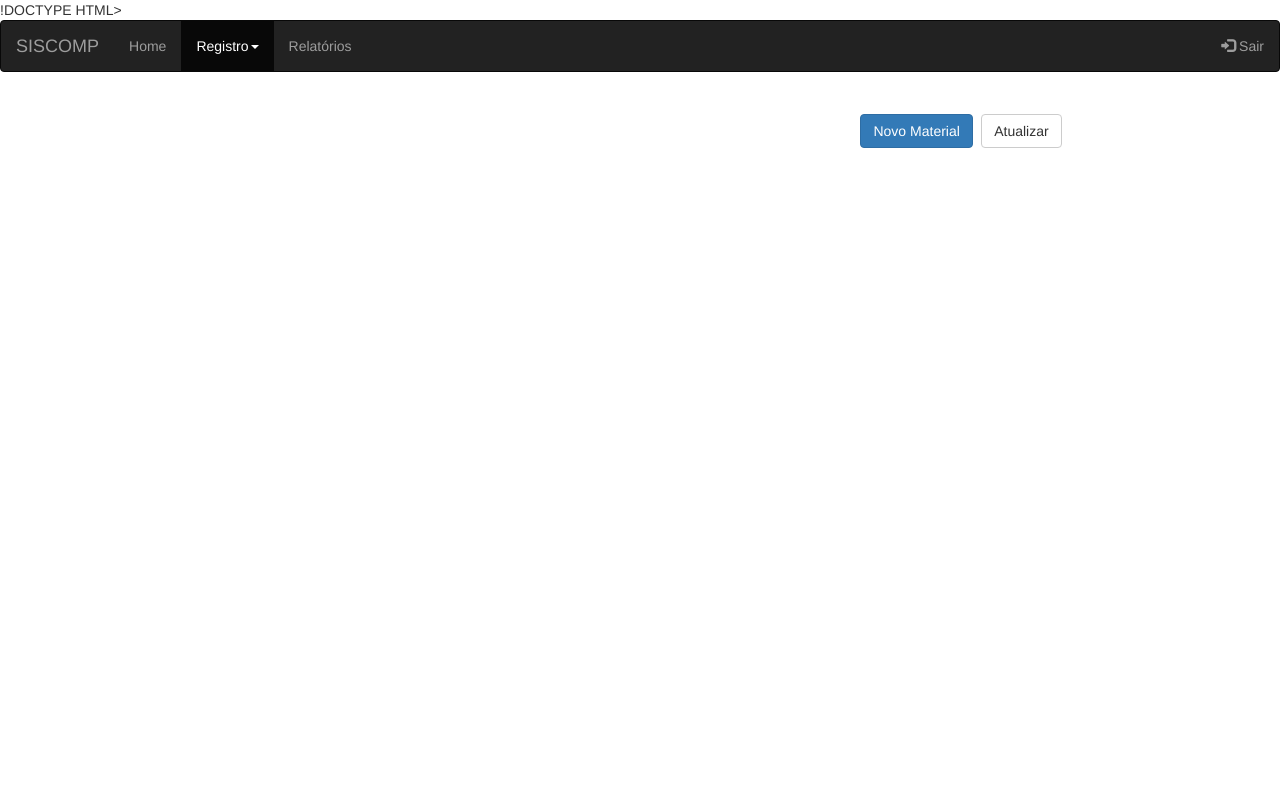
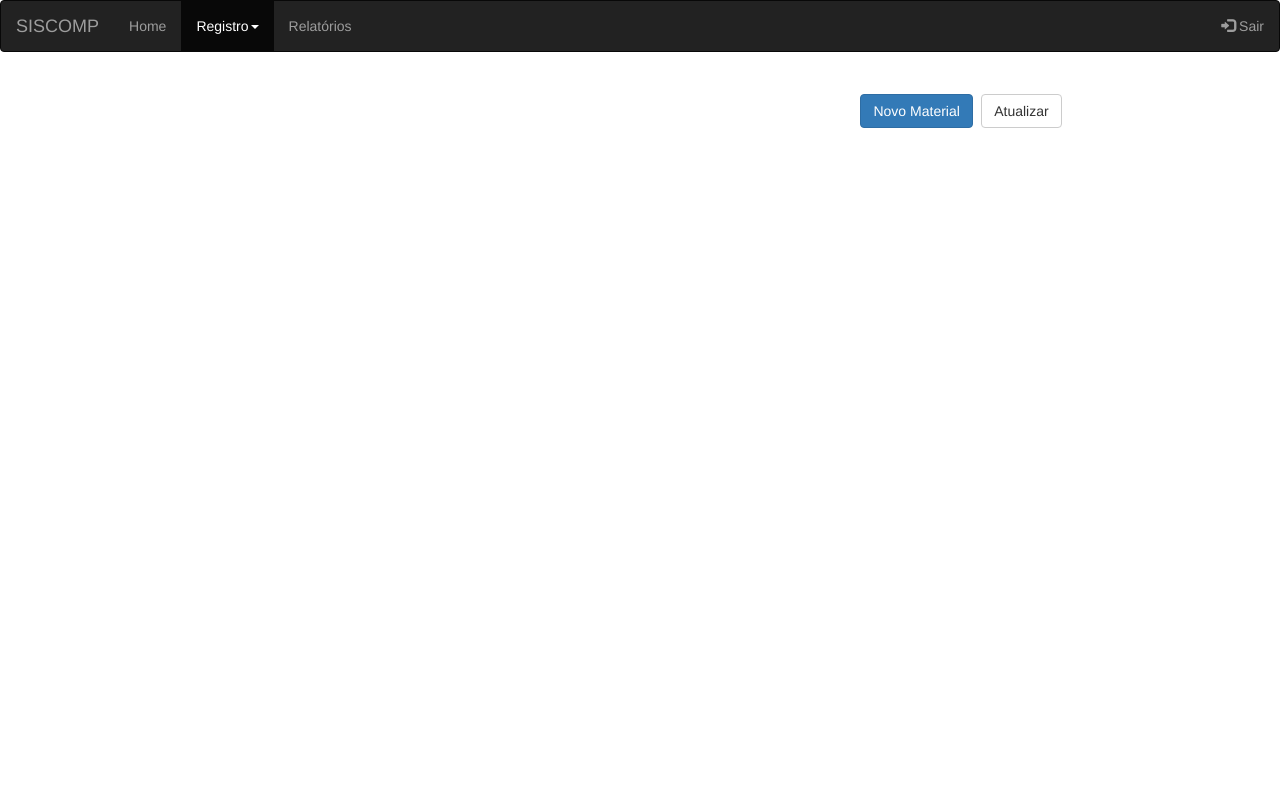
Before and after one commit to cop-bm4/controle-estoque-php, a PHP site: page /cadastro-material.php in a window 1280 px wide. Run offline with PHP 8.4, Linux system fonts and the light colour scheme; the visitor is signed in with stand-in values (Sample User, id 1); data that the repository does not hold is empty; some libraries are stand-ins or nearby versions.

Commit message:
doc type

```diff
--- a/cadastro-material.php
+++ b/cadastro-material.php
@@ -1,4 +1,4 @@
-!DOCTYPE HTML>
+<!DOCTYPE HTML>
 
 <html>
 <head>
```
